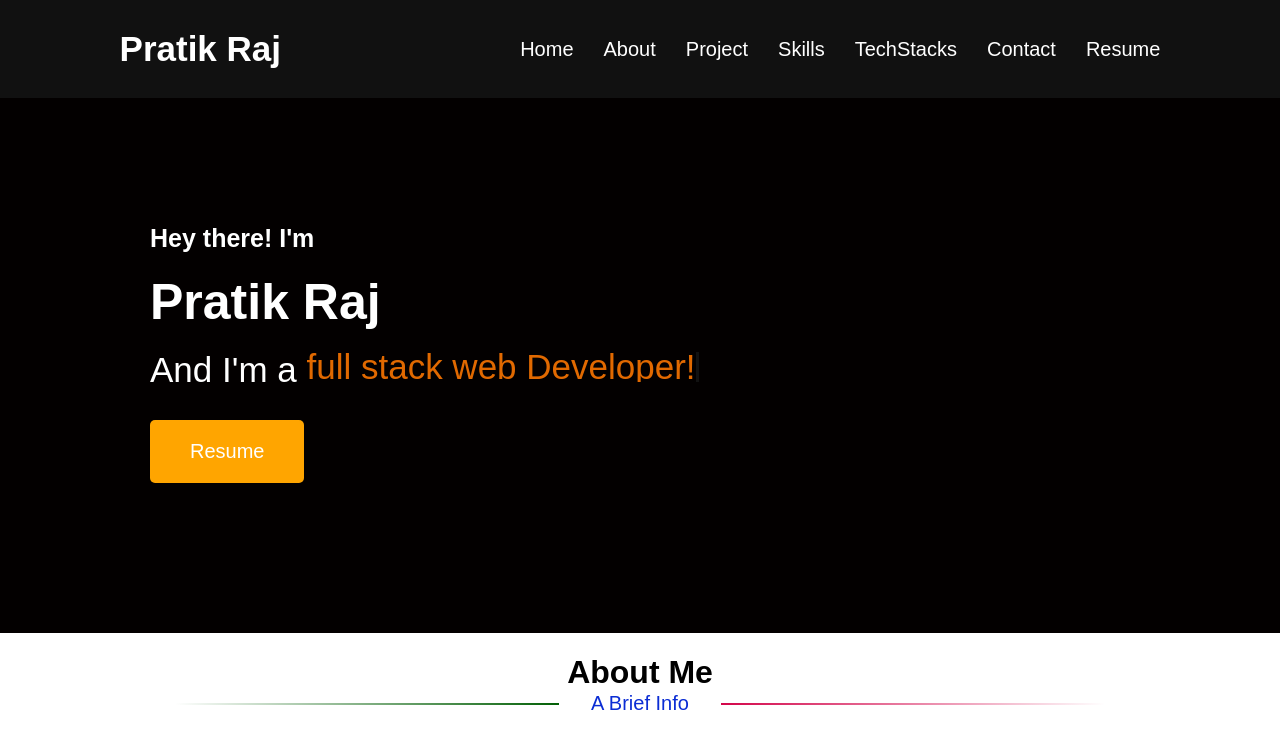
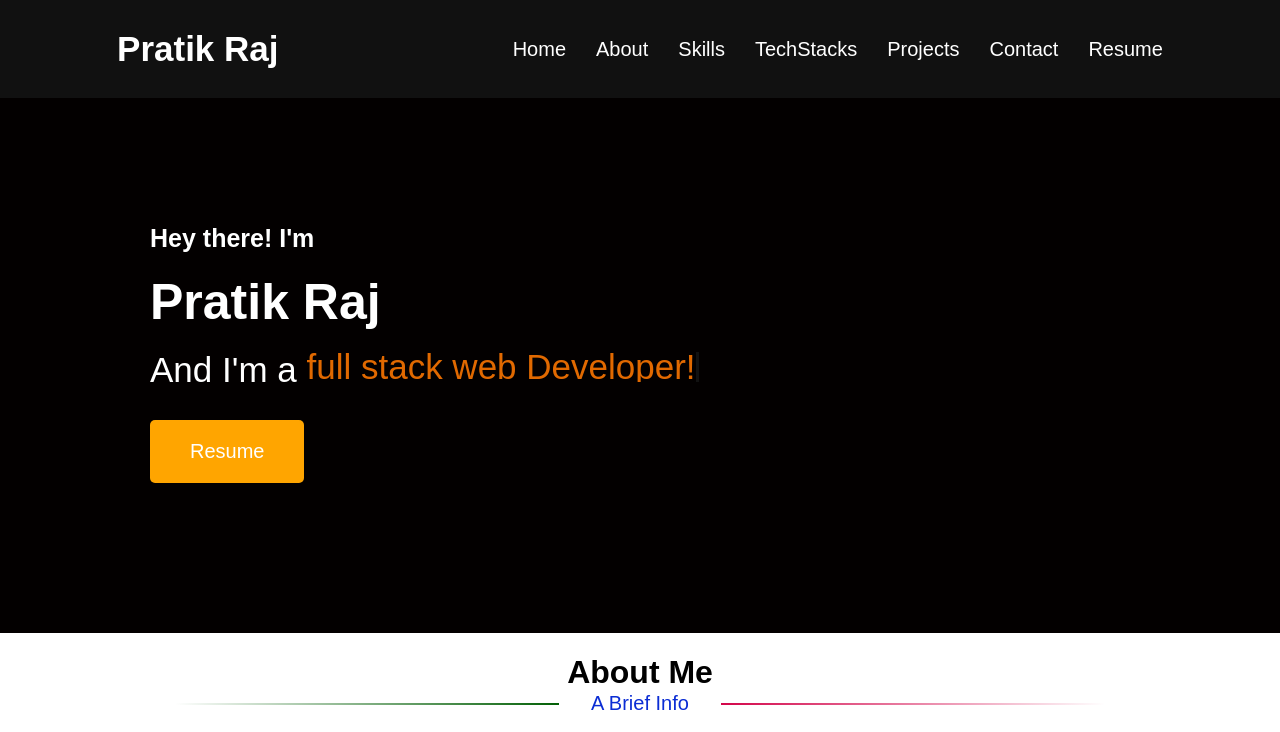
Before and after one commit to kPratik07/my-portfolio, a plain HTML site: page index.html in a window 1280 px wide. Shown: the top 732 px of the page. Drawn offline with Linux system fonts and the light colour scheme.

Commit message:
Update index.html

```diff
--- a/index.html
+++ b/index.html
@@ -25,9 +25,9 @@
       <div class="links">
         <a href="#home">Home</a>
         <a href="#about">About</a>
-        <a href="#project">Project</a>
-        <a href="#skills">Skills</a>
-        <a href="#techstacks">TechStacks</a>
+        <a href="#project">Skills</a>
+        <a href="#skills">TechStacks</a>
+        <a href="#techstacks">Projects</a>
         <a href="#contact">Contact</a>
         <a
   href="https://drive.google.com/uc?export=download&id=1gdKiazGRtKYKMrGbMF8ckzFhTCcqbL59"
```
